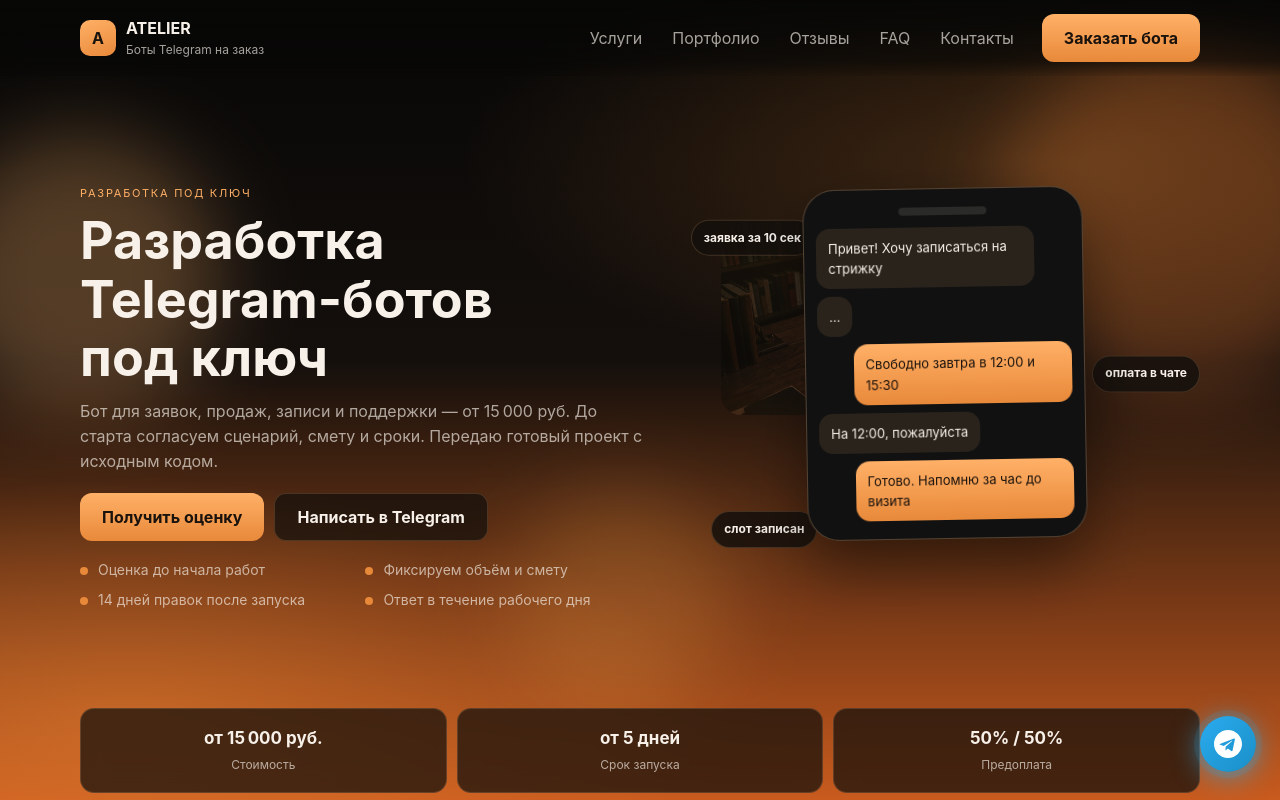
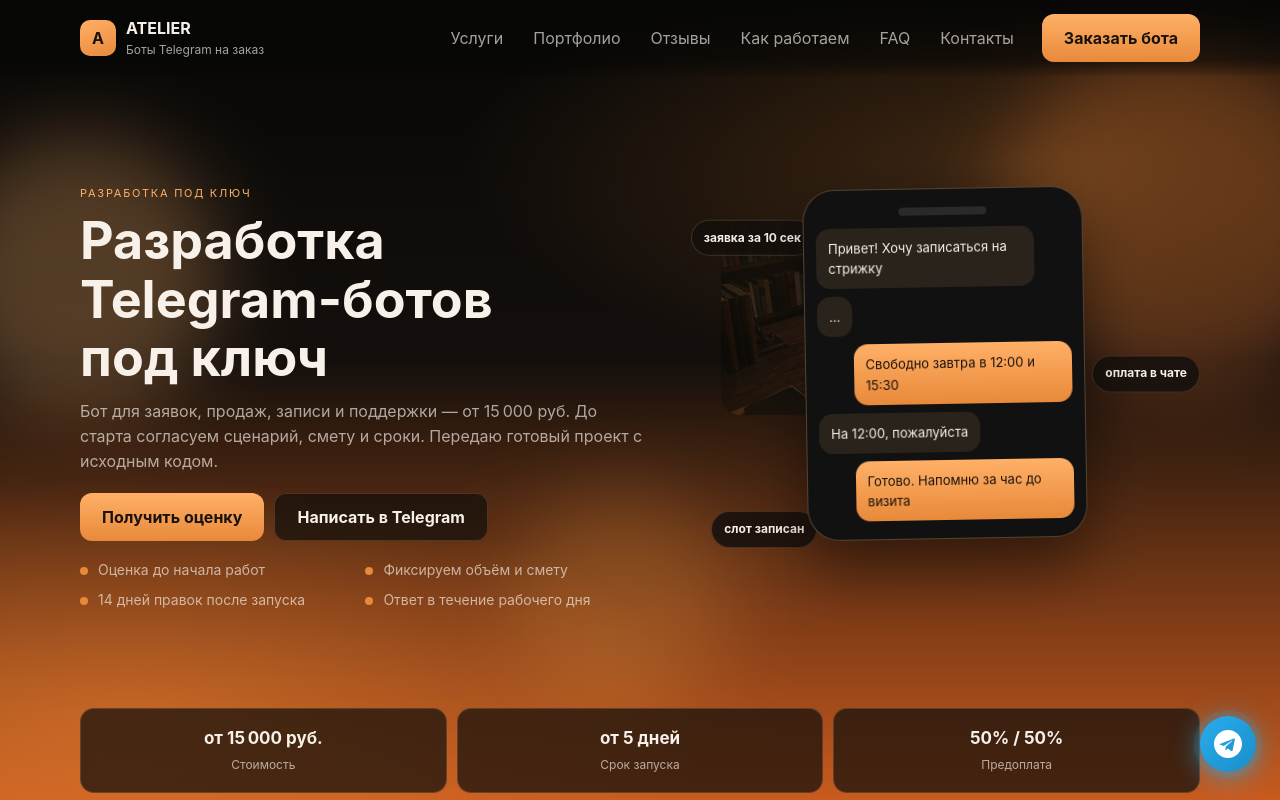
Before and after one commit to ckot23/ATELIER_Bot.io, a plain HTML site: page index.html in a window 1280 px wide. Shown: the top 800 px of the page. Drawn offline with Linux system fonts and the light colour scheme.

Commit message:
Update index.html

```diff
--- a/index.html
+++ b/index.html
@@ -278,6 +278,7 @@
     <a href="#uslugi">Услуги</a>
     <a href="#portfolio">Портфолио</a>
     <a href="#reviews">Отзывы</a>
+    <a href="process.html">Как работаем</a>
     <a href="#faq">FAQ</a>
     <a href="#contacts">Контакты</a>
   </nav>
```
